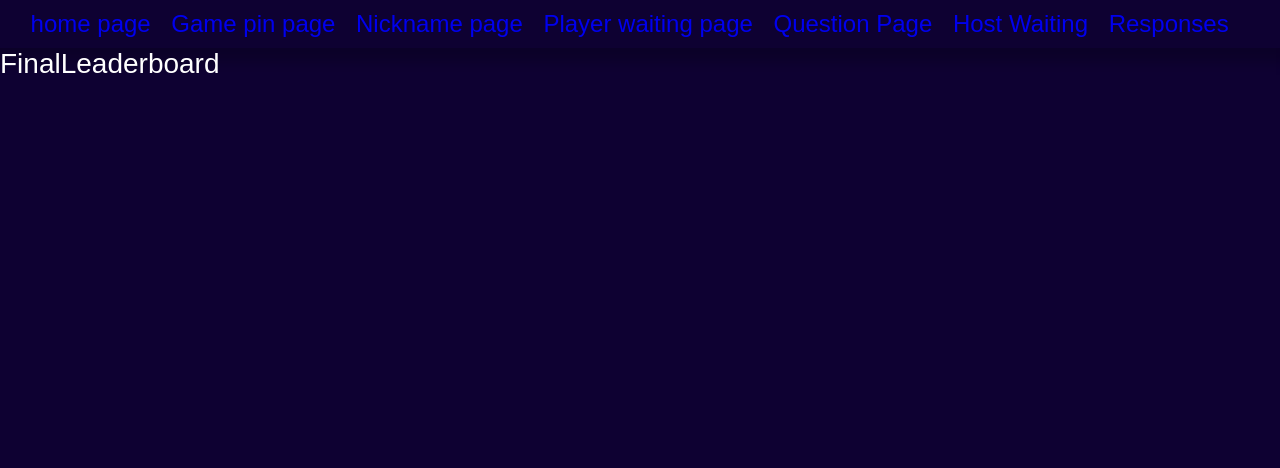
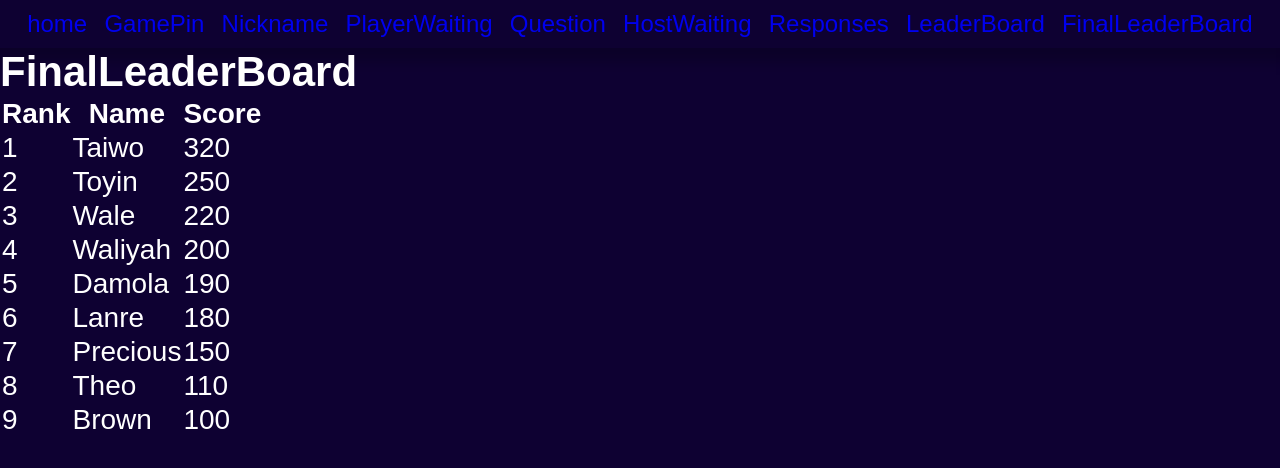
Before and after one commit to mr-funtor/class-kahoot, a React (Vite) app: page /finalleaderBoard in a window 1280 px wide. Shown: the top 468 px of the page. Built offline with nearby package versions, Linux system fonts and the light colour scheme; a web font is replaced by a local one.

Commit message:
final leader board

```diff
--- a/src/App.jsx
+++ b/src/App.jsx
@@ -28,14 +28,15 @@ function App() {
             boxShadow: "2px 2px 12px 12px rgba(0,0,0,0.2)",
           }}
         >
-          <Link to="/">home page</Link>
-          <Link to="gamePin">Game pin page</Link>
-          <Link to="nickname">Nickname page</Link>
-          <Link to="playerWaiting">Player waiting page</Link>
-          <Link to="questions">Question Page</Link>
-          <Link to="hostwaiting">Host Waiting</Link>
+          <Link to="/">home</Link>
+          <Link to="gamePin">GamePin</Link>
+          <Link to="nickname">Nickname</Link>
+          <Link to="playerWaiting">PlayerWaiting</Link>
+          <Link to="questions">Question</Link>
+          <Link to="hostwaiting">HostWaiting</Link>
           <Link to="responses">Responses</Link>
-          <Link to="finalLeaderboard"></Link>
+          <Link to="leaderBoard">LeaderBoard</Link>
+          <Link to="finalLeaderboard">FinalLeaderBoard</Link>
         </nav>
         <Routes>
           <Route path="/" element={<Home />} />
--- a/src/pages/FinalLeaderboard/index.jsx
+++ b/src/pages/FinalLeaderboard/index.jsx
@@ -1,7 +1,45 @@
-import styles from "./finalLeaderboard.module.css";
+import React from 'react';
 
-const FinalLeaderboard = () => {
-  return <div>FinalLeaderboard</div>;
+
+
+const FinalLeaderBoard = () => {
+  const users = [
+    { name: 'Precious', score: 150 },
+    { name: 'Toyin', score: 250 },
+    { name: 'Waliyah', score: 200 },
+    { name: 'Taiwo', score: 320 },
+    { name: 'Brown', score: 100 },
+    { name: 'Theo', score: 110 },
+    { name: 'Lanre', score: 180 },
+    { name: 'Damola', score: 190 },
+    { name: 'Wale', score: 220 },
+  ];
+  // Sort the users based on scores in descending order
+  const sortedUsers = [...users].sort((a, b) => b.score - a.score);
+
+  return (
+    <div className="FinalLeaderBoard">
+      <h2>FinalLeaderBoard</h2>
+      <table>
+        <thead>
+          <tr>
+            <th>Rank</th>
+            <th>Name</th>
+            <th>Score</th>
+          </tr>
+        </thead>
+        <tbody>
+          {sortedUsers.map((user, index) => (
+            <tr key={user.name}>
+              <td>{index + 1}</td>
+              <td>{user.name}</td>
+              <td>{user.score}</td>
+            </tr>
+          ))}
+        </tbody>
+      </table>
+    </div>
+  );
 };
 
-export default FinalLeaderboard;
+export default FinalLeaderBoard;
```
Also changed, not shown: src/pages/FinalLeaderboard/winnders.jsx (added, +19 -0 lines).
